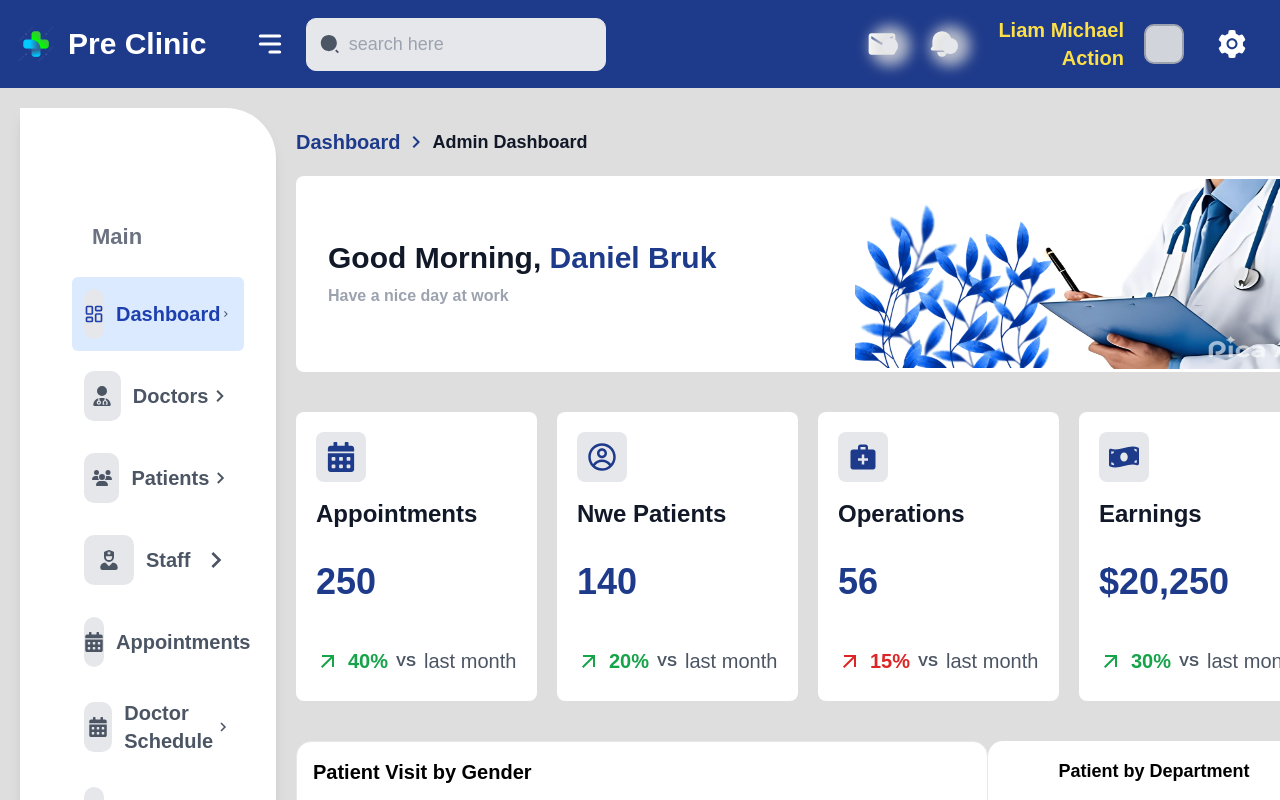
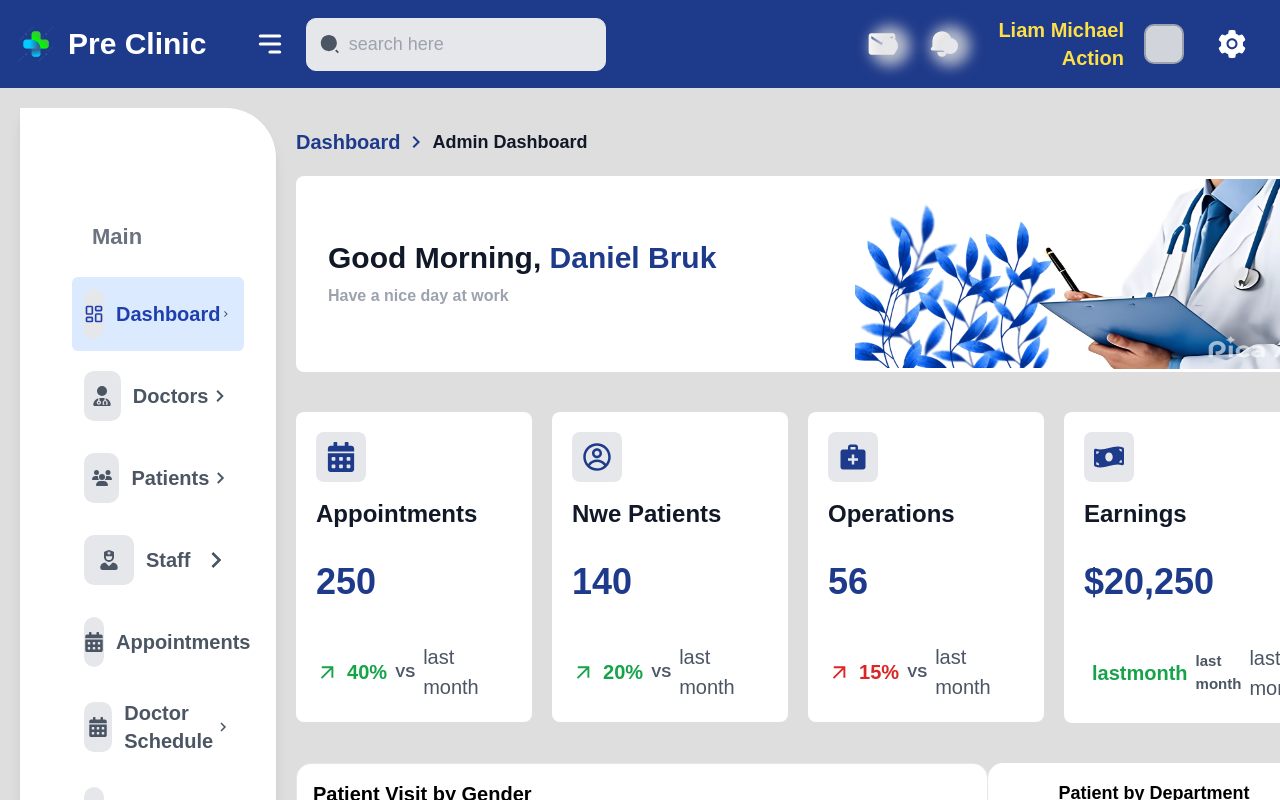
Before and after one commit to KreyaPatel123/Medical-Dashboard, a React (Create React App) app in the folder my-app/: page /Home in a window 1280 px wide. Shown: the top 800 px of the page. Built offline with nearby package versions, Linux system fonts and the light colour scheme.

Commit message:
Homapage 155 line changed

```diff
--- a/my-app/src/Page/Home.jsx
+++ b/my-app/src/Page/Home.jsx
@@ -148,8 +148,8 @@ const Home = () => {
                             <p className={`${currentTheme.headingColor} font-bold text-4xl mb-10`}>$20,250</p>
                             <div className="flex flex-row items-center ">
                                 <MdArrowOutward className="w-6 h-6 mr-2 text-green-600" />
-                                <p className="text-xl text-green-600 font-bold">30% </p>
-                                <span className="text-[15px] font-bold text-gray-600 m-2">VS</span>
+                                <p className="text-xl text-green-600 font-bold">lastmonth</p>
+                                <span className="text-[15px] font-bold text-gray-600 m-2">last month</span>
                                 <p className="text-[20px] text-gray-600 ">last month</p>
                             </div>
                         </div>
```
